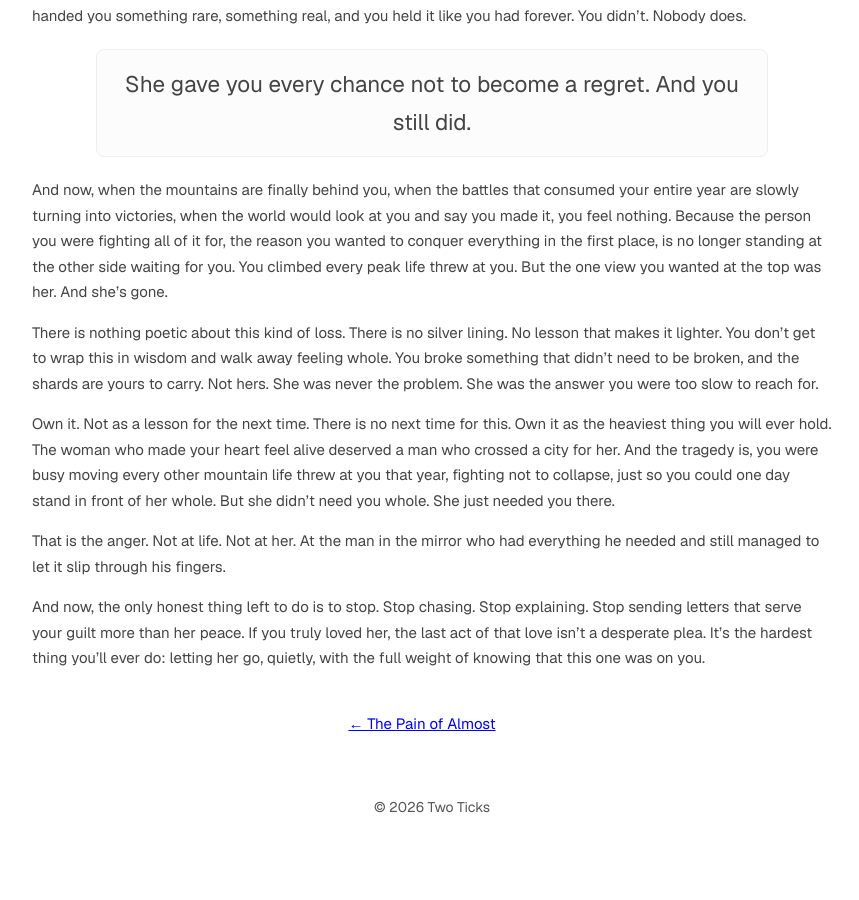
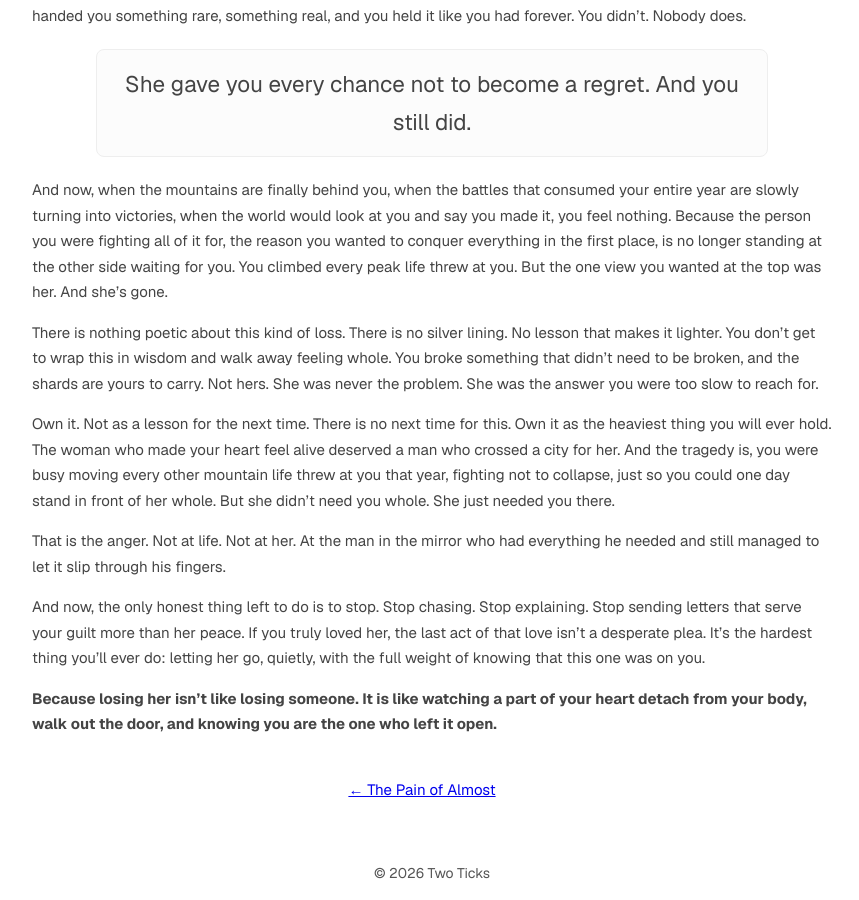
Before and after one commit to trmanish/trmanish.github.io, a Jekyll site: the page built from _posts/2026-04-19-the-anger-you-cant-direct-at-anyone-but-yourself.md, in a window 1280 px wide and 900 px high, scrolled down 1504 px. Shown: the whole window, without its empty margins (208-1067 px from the left). Built offline with Jekyll 4.4.1, drawn with Linux system fonts in a browser that asks for light colours; before the commit the page ends 2338 px from its top, so only the background shows below that.

Commit message:
Add heartbreaking closing line to Anger post

```diff
--- a/_posts/2026-04-19-the-anger-you-cant-direct-at-anyone-but-yourself.md
+++ b/_posts/2026-04-19-the-anger-you-cant-direct-at-anyone-but-yourself.md
@@ -45,3 +45,5 @@ Own it. Not as a lesson for the next time. There is no next time for this. Own i
 That is the anger. Not at life. Not at her. At the man in the mirror who had everything he needed and still managed to let it slip through his fingers.
 
 And now, the only honest thing left to do is to stop. Stop chasing. Stop explaining. Stop sending letters that serve your guilt more than her peace. If you truly loved her, the last act of that love isn't a desperate plea. It's the hardest thing you'll ever do: letting her go, quietly, with the full weight of knowing that this one was on you.
+
+**Because losing her isn't like losing someone. It is like watching a part of your heart detach from your body, walk out the door, and knowing you are the one who left it open.**
```
